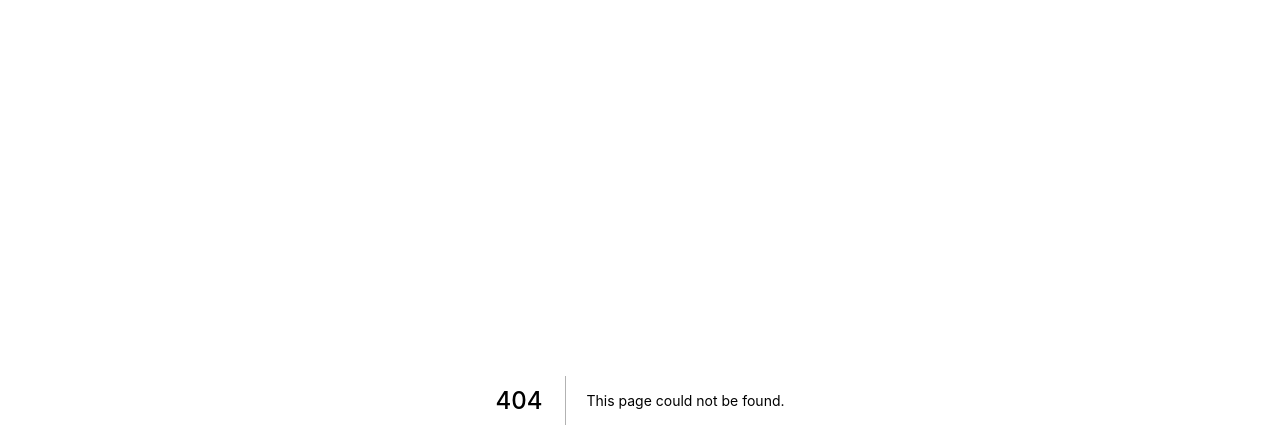
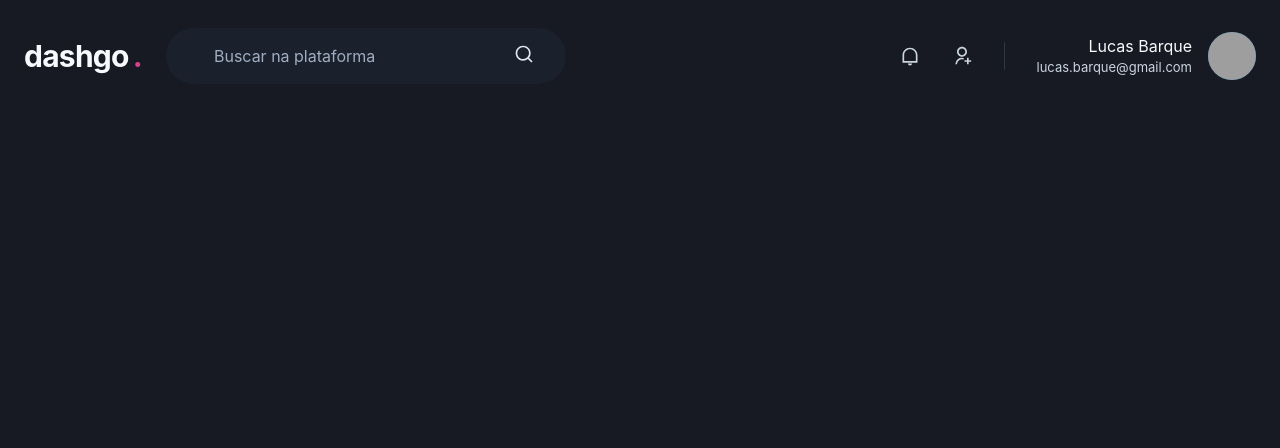
Before and after one commit to lucasbarque/DashGO, a Next.js app: page /dashboard in a window 1280 px wide. Before the commit this address had no page. Shown: the top 448 px of the page. Built offline with nearby package versions, Linux system fonts and the light colour scheme; grey boxes are pictures that could not be loaded.

Commit message:
Criando o Dashboard

```diff
--- /dev/null
+++ b/src/components/Header.tsx
@@ -0,0 +1,75 @@
+import { Flex, Input, Text, Icon, HStack, Box, Avatar } from '@chakra-ui/react';
+import { RiNotificationLine, RiSearchLine, RiUserAddLine } from 'react-icons/ri'
+export function Header() {
+  return (
+    <Flex
+      w="100%"
+      as="header"
+      maxWidth={1480}
+      h="20"
+      mx="auto"
+      mt="4"
+      align="center"
+      px="6"
+    >
+      <Text
+        fontSize="3xl"
+        fontWeight="bold"
+        letterSpacing="tight">
+        dashgo
+        <Text as="span" ml="1" color="pink.500">.</Text>
+      </Text>
+
+      <Flex
+        as="label"
+        flex="1"
+        py="4"
+        px="8"
+        ml="6"
+        maxWidth={400}
+        alignSelf="center"
+        color="gray.200"
+        position="relative"
+        bg="gray.800"
+        borderRadius="full"
+      >
+        <Input
+          color="gray.50"
+          variant="unstyled"
+          px="4"
+          mr="4"
+          placeholder="Buscar na plataforma"
+          _placeholder={{ color: 'gray.400' }}
+        />
+        <Icon as={RiSearchLine} fontSize="20" />
+      </Flex>
+
+      <Flex
+        align="center"
+        ml="auto"
+      >
+        <HStack
+          spacing="8"
+          mx="8"
+          pr="8"
+          py="1"
+          color="gray.300"
+          borderRightWidth={1}
+          borderColor="gray.700"
+        >
+          <Icon as={RiNotificationLine} fontSize="20" />
+          <Icon as={RiUserAddLine} fontSize="20" />
+        </HStack>
+
+        <Flex align="center">
+          <Box mr="4" textAlign="right">
+            <Text>Lucas Barque</Text>
+            <Text color="gray.300" fontSize="small">lucas.barque@gmail.com</Text>
+          </Box>
+          <Avatar size="md" name="Lucas Barque" src="https://github.com/lucasbarque.png" />
+        </Flex>
+
+      </Flex>
+    </Flex >
+  )
+} 7
--- a/src/pages/_app.tsx
+++ b/src/pages/_app.tsx
@@ -1,7 +1,13 @@
 import { AppProps } from 'next/app';
+import {ChakraProvider} from '@chakra-ui/react'
+import { theme } from '../styles/theme';
 
 function MyApp({ Component, pageProps }: AppProps) {
-  return <Component {...pageProps} />
+  return (
+    <ChakraProvider resetCSS theme={theme}>
+      <Component {...pageProps} />
+    </ChakraProvider>
+  )
 }
 
 export default MyApp
--- /dev/null
+++ b/src/pages/_document.tsx
@@ -0,0 +1,19 @@
+import Document, { Head, Html, Main, NextScript } from "next/document";
+
+export default class MyDocument extends Document {
+  render(): JSX.Element {
+    return (
+      <Html>
+        <Head>
+          <link rel="preconnect" href="https://fonts.googleapis.com" />
+          <link rel="preconnect" href="https://fonts.gstatic.com" />
+          <link href="https://fonts.googleapis.com/css2?family=Roboto:wght@400;500;700&display=swap" rel="stylesheet" />
+        </Head>
+        <body>
+          <Main />
+          <NextScript />
+        </body>
+      </Html>
+    )
+  }
+}
--- /dev/null
+++ b/src/pages/dashboard.tsx
@@ -0,0 +1,5 @@
+import { Header } from "../components/Header";
+
+export default function Dashboard() {
+  return <Header />
+}
--- /dev/null
+++ b/src/styles/theme.ts
@@ -0,0 +1,30 @@
+import { extendTheme } from '@chakra-ui/react';
+
+export const theme = extendTheme({
+  styles: {
+    colors: {
+      gray: {
+        "900": "#181B23",
+        "800": "#1F2029",
+        "700": "#353646",
+        "600": "#4b4d63",
+        "500": "#616480",
+        "400": "#797d9a",
+        "300": "#9699b0",
+        "200": "#b3b5c6",
+        "100": "#d1d2dc",
+        "50": "#eeeef2",
+      }
+    },
+    fonts: {
+      heading: 'Roboto',
+      body: 'Roboto'
+    },
+    global: {
+      body: {
+        bg: 'gray.900',
+        color: 'gray.50'
+      }
+    }
+  }
+});
```
Also changed, not shown: package.json (+6 -1 lines), src/components/Form/Input.tsx (added, +27 -0 lines), src/pages/index.tsx (+28 -2 lines), 1 other file (tests, documents, lock files or other folders).
